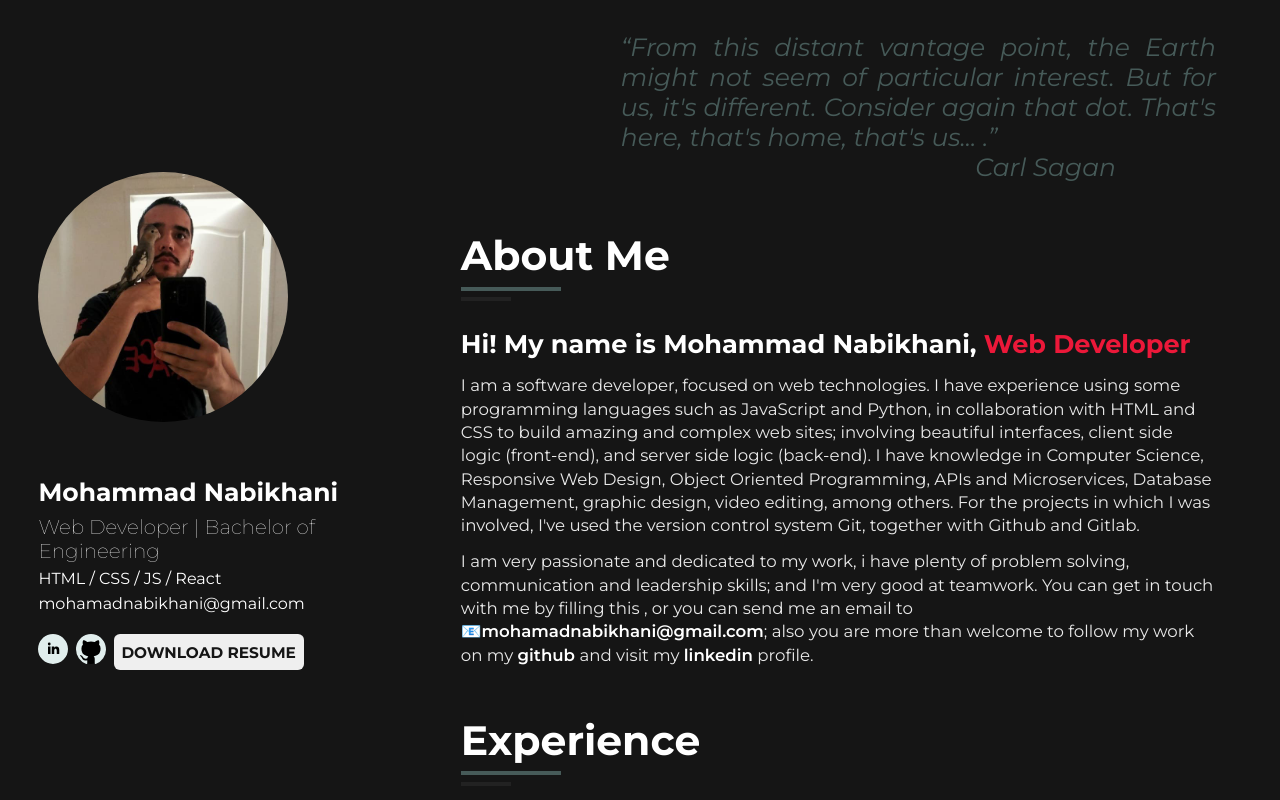
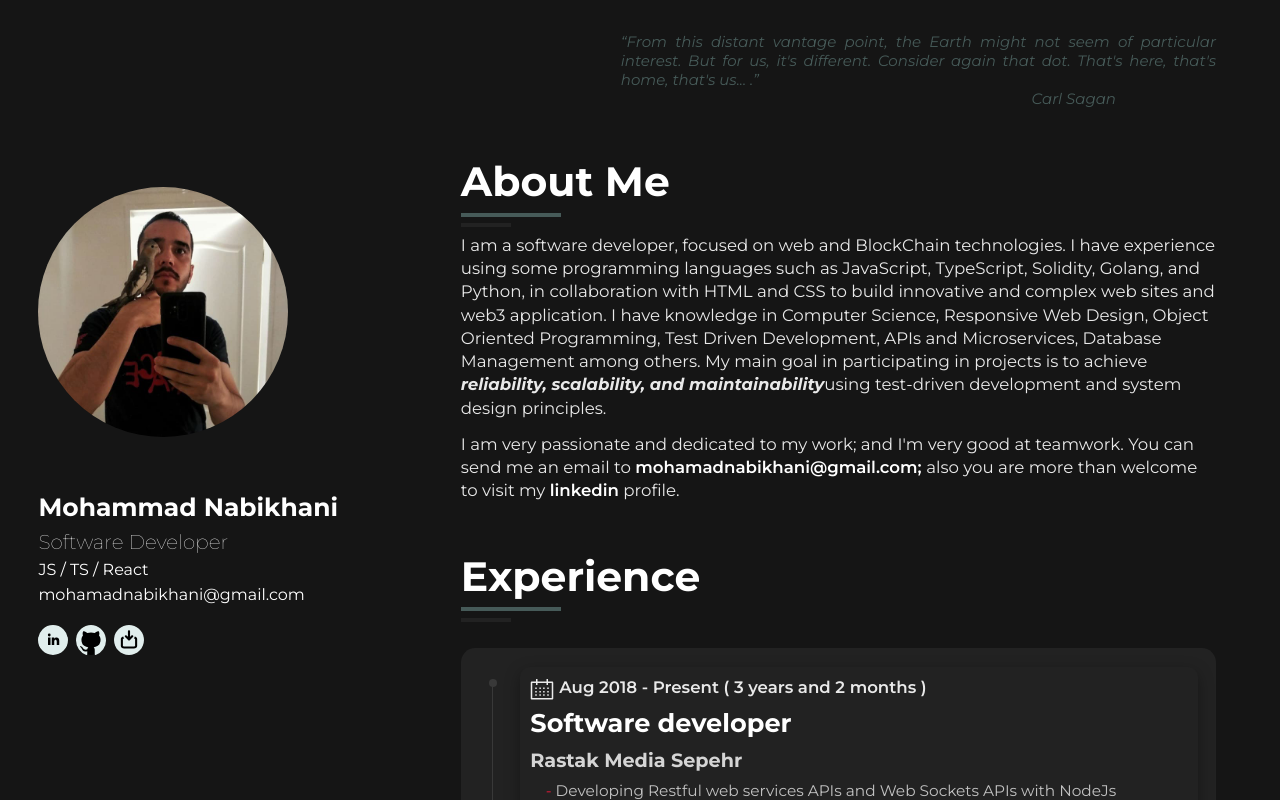
Before and after one commit to mohamadnabikhani/resume-webpage-creator, a React (Create React App) app: page / in a window 1280 px wide. Shown: the top 800 px of the page. Built offline with nearby package versions, Linux system fonts and the light colour scheme.

Commit message:
update content and style

```diff
--- a/src/App.js
+++ b/src/App.js
@@ -4,12 +4,15 @@ import Education from "./sections/education";
 import Experience from "./sections/experience";
 import Skills from "./sections/skills";
 import Quote from "./sections/quote";
+// import Grid from "./sections/grid";
 
 function App() {
   return (
     <div className="App">
       <Profile/>
+      {/* <Grid/> */}
       <div className="display">
+
         <Quote/>
         <AboutMe />
         <Experience />
--- a/src/sections/aboutMe.js
+++ b/src/sections/aboutMe.js
@@ -6,41 +6,22 @@ export default function AboutMe() {
         <div id="about" className="target"></div>
         <header>
           <h2>about me</h2>
-          <h3>
-            Hi! My name is Mohammad Nabikhani,{' '}
-            <span className="colorRed">Web Developer</span>
-          </h3>
         </header>
 
         <p>
-          I am a software developer, focused on web technologies. I
-          have experience using some programming languages such as JavaScript
-          and Python, in collaboration with HTML and CSS to build amazing and
-          complex web sites; involving beautiful interfaces, client side logic
-          (front-end), and server side logic (back-end). I have knowledge in
-          Computer Science, Responsive Web Design, Object Oriented Programming,
-          APIs and Microservices, Database Management, graphic design, video
-          editing, among others. For the projects in which I was involved, I've
-          used the version control system Git, together with Github and Gitlab.
+          I am a software developer, focused on web and BlockChain technologies. I
+          have experience using some programming languages such as JavaScript, TypeScript,
+          Solidity, Golang, and Python, in collaboration with HTML and CSS to build
+          innovative and complex web sites and web3 application. I have knowledge in
+          Computer Science, Responsive Web Design, Object Oriented Programming, Test Driven Development,
+          APIs and Microservices, Database Management among others.
+          My main goal in participating in projects is to achieve <b><i>reliability, scalability, and maintainability</i></b>
+          using test-driven development and system design principles.
         </p>
         <p>
-          I am very passionate and dedicated to my work, i have plenty of
-          problem solving, communication and leadership skills; and I'm very
-          good at teamwork. You can get in touch with me by filling this{' '}
-          <strong>
-          </strong>
-          , or you can send me an email to
-          <br />
-          <strong>
-            <a href={`mailto:${email}`}>📧{email}</a>
-          </strong>
-          ; also you are more than welcome to follow my work on my{' '}
-          <strong>
-            <a target="_blank" href="https://github.com/mohamadnabikhani">
-              github
-            </a>
-          </strong>{' '}
-          and visit my{' '}
+          I am very passionate and dedicated to my work; and I'm very good at teamwork.
+          You can send me an email to <strong> <a href={`mailto:${email}`}>{ email};</a> </strong>
+          also you are more than welcome to visit my{' '}
           <strong>
             <a
               target="_blank"
--- a/src/sections/profile.js
+++ b/src/sections/profile.js
@@ -1,6 +1,7 @@
 import styles from '../styles/profile.module.css';
 import Linkedin from '../svg/linkedin.js';
 import Github from '../svg/github.js';
+import Resume from '../svg/resume.js';
 
 export default function Profile() {
   const name = 'Mohammad Nabikhani';
@@ -14,13 +15,13 @@ export default function Profile() {
         <section className={styles.profileDown}>
           <h1>{name}</h1>
           <h2>
-            Web Developer |
+            Software Developer
             <span className={styles.brH2}>
               <br />
             </span>{' '}
-            Bachelor of Engineering
+
           </h2>
-          <h3>HTML / CSS / JS / React</h3>
+          <h3>JS / TS / React</h3>
           <h3>
             <a href={`mailto:${email}`}>{email}</a>
           </h3>
@@ -43,9 +44,10 @@ export default function Profile() {
                 </a>
               </button>
 
-              <button className={`${styles.but}`}>
-                <a target="_blank" href="/pdf/resume_francisco_pantoja.pdf">
-                  DOWNLOAD RESUME
+              <button className={`${styles.svgBut}`}>
+                <a target="_blank" href="/pdf/resume.pdf" className="tooltip">
+                  <span class="tooltiptext">Download Resume</span>
+                  <Resume/>
                 </a>
               </button>
             </div>
--- a/src/styles/globals.css
+++ b/src/styles/globals.css
@@ -179,12 +179,12 @@ a {
 .sectionContExperience h5::before,
 .sectionContEducation h5::before {
   content: "";
-  height: 1rem;
-  width: 1rem;
+  height: 8px;
+  width: 8px;
   position: absolute;
   top: calc(0.6em - 0.5rem);
-  left: calc(-1.8rem - 0.5rem + 2px);
-  background-color: var(--red);
+  left: calc(-1.8rem - 0.5rem - 5px);
+  background-color: var(--border);
   border-radius: 100%;
 }
 
@@ -200,8 +200,8 @@ a {
   position: absolute;
   top: 0.78125rem;
   left: 0;
-  background-color: var(--red);
-  width: 4px;
+  background-color: var(--border);
+  width: 1px;
 }
 
 .cardContent > .cardCont {
@@ -269,9 +269,12 @@ a {
   visibility: hidden;
 }
 
-/* .cardCont > .timeline {
-  display: inline;
-} */
+.cardCont {
+  box-shadow: rgb(0 0 0 / 35%) 0px 5px 15px;
+  border-radius: 10px;
+  padding: 10px;
+  /* display: inline; */
+}
 
 .cardCont > h5 {
   display: flex;
@@ -319,6 +322,7 @@ a {
 }
 
 .App {
+  /* z-index: 100; */
   margin: 0%;
   padding: 0%;
   width: 100vw;
@@ -328,6 +332,7 @@ a {
 }
 
 .display {
+  /* z-index: 10; */
   flex-direction: column;
   width: 100vw;
   padding: 4vh 5vw;
@@ -351,7 +356,7 @@ a {
   display: flex;
   flex-direction: column;
   color: var(--light-green);
-  font-size: 25px;
+  font-size: 15px;
   padding-left: 160px;
   font-style: italic;
   text-align: justify;
@@ -361,3 +366,48 @@ a {
   direction: rtl;
   padding-right: 100px;
 }
+
+/* grid */
+
+.node {
+  width: 5vh;
+  height: 5vh;
+  /* background-color: white; */
+  outline: 1px solid rgba(161, 144, 175, 0.75);
+  display: grid;
+}
+.grid-row {
+  display: flex;
+}
+.grid {
+  top: 0;
+  right: 0;
+  position: fixed;
+  text-align: center;
+  z-index: -1;
+}
+
+.tooltip {
+  position: relative;
+  /* display: inline-block; */
+  /* border-bottom: 1px dotted black; */
+}
+
+.tooltip .tooltiptext {
+  visibility: hidden;
+  width: max-content;
+  background-color: var(--light-green);
+  color: var(--text);
+  text-align: center;
+  border-radius: 4px;
+  padding: 7px;
+  font-size: 12px;
+  /* Position the tooltip */
+  position: absolute;
+  top: -40px;
+  z-index: 1;
+}
+
+.tooltip:hover .tooltiptext {
+  visibility: visible;
+}
--- a/src/styles/profile.module.css
+++ b/src/styles/profile.module.css
@@ -1,4 +1,5 @@
 .profile {
+  /* z-index: 50; */
   width: 34vw;
   padding: 4vh 3vw;
   height: 100%;
@@ -88,12 +89,14 @@
   /* background-color: var(--red); */
   color: var(--dark-black);
   font-weight: 700;
+  font-size: 12px;
   height: 36px;
   border: none;
-  /* border-radius: 0.2em; */
-  padding: 0 0.5em;
+  padding: 5px;
   border-radius: 6px;
-  /* border: 1px var(--red) solid; */
+}
+.but > a {
+  font-size: 12px;
 }
 
 .svgBut {
--- /dev/null
+++ b/src/svg/resume.js
@@ -0,0 +1,20 @@
+import * as React from "react";
+
+const Resume = () => {
+  return (
+    <svg
+      xmlns="http://www.w3.org/2000/svg"
+      x="0"
+      y="0"
+      enableBackground="new 0 0 299.998 299.998"
+      version="1.1"
+      viewBox="0 0 299.998 299.998"
+      xmlSpace="preserve"
+    >
+      <path d="M149.995 0C67.156 0 0 67.159 0 149.997c0 82.837 67.156 150 149.995 150s150.003-67.163 150.003-150C299.997 67.159 232.834 0 149.995 0zm-39.028 105.357a10.588 10.588 0 017.511-3.112 10.58 10.58 0 017.508 3.112l13.297 13.295V62.477c0-5.867 4.754-10.621 10.621-10.621s10.621 4.754 10.621 10.621v56.893l4.63-4.63 9.386-9.384c2.075-2.075 4.79-3.112 7.508-3.112s5.436 1.037 7.511 3.112c2.552 2.549 3.522 6.079 2.933 9.384 0 .003-.003.005-.003.008-.044.239-.119.469-.179.703a9.83 9.83 0 01-.322 1.084 9.826 9.826 0 01-.296.705c-.166.371-.358.726-.568 1.079-.112.187-.215.373-.34.552a10.75 10.75 0 01-1.227 1.499l-15.115 15.115-16.591 16.591a10.583 10.583 0 01-7.508 3.105h-.156c-2.715 0-5.431-1.03-7.508-3.105l-16.591-16.591-15.115-15.115a10.4 10.4 0 01-1.222-1.496c-.127-.184-.231-.373-.345-.56a11.134 11.134 0 01-.864-1.787c-.127-.348-.223-.7-.314-1.056-.062-.246-.143-.485-.187-.734-.598-3.301.37-6.831 2.925-9.38zm120.607 103.958h-.003c0 14.337-14.057 25.568-32.005 25.568h-99.132c-17.945 0-32.005-11.23-32.005-25.568V140.31c0-12.117 10.058-21.988 24.004-24.761.604 5.981 3.224 11.526 7.534 15.834l4.108 4.108h-3.641c-7.265 0-11.256 3.621-11.256 4.819v69.005c0 1.201 3.992 4.819 11.256 4.819h99.135c7.265 0 11.256-3.621 11.256-4.819V140.31c0-1.198-3.992-4.819-11.256-4.819h-3.12l4.111-4.111c4.282-4.279 6.894-9.786 7.516-15.727 13.681 2.913 23.498 12.69 23.498 24.66v69.002z"></path>
+    </svg>
+
+  );
+};
+
+export default Resume;
```
Also changed, not shown: src/sections/grid.js (added, +38 -0 lines).
